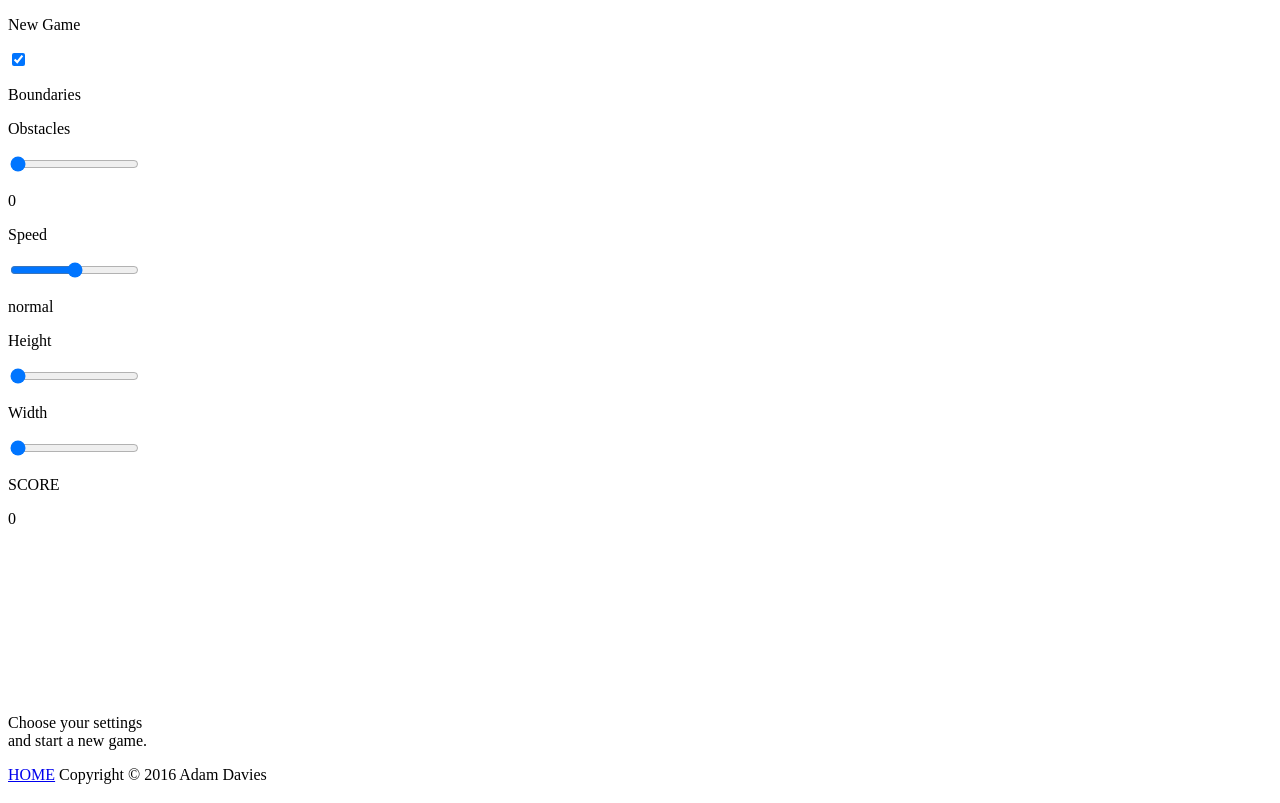
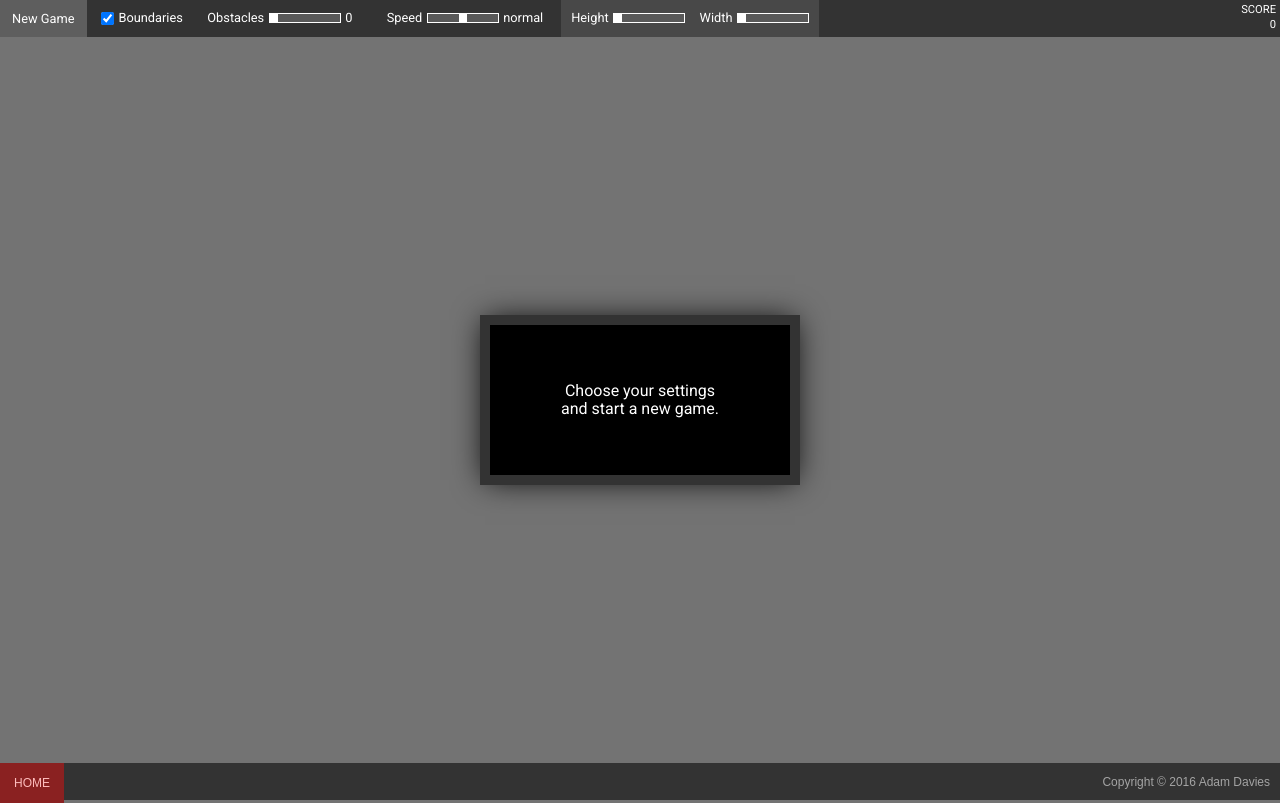
Before and after one commit to acdvs/super-snake, a plain HTML site: page index.html in a window 1280 px wide. Drawn offline with nearby package versions, Linux system fonts and the light colour scheme.

Commit message:
Fix resource paths

```diff
--- a/index.html
+++ b/index.html
@@ -6,11 +6,11 @@
 		<meta name="keywords" content="Adam Davies, snake, game, web app, canvas">
 		<meta name="description" content="A fully custom Snake arcade game made with HTML/CSS/JS. Change the difficulty with boundaries, obstacles, speed, and size.">
 		<meta name="author" content="Adam Davies">
-		<link rel="stylesheet" type="text/css" href="snake.css">
+		<link rel="stylesheet" type="text/css" href="style.css">
 		<link rel="icon" type="image/x-icon" href="img/favicon.ico">
 		<script src="https://ajax.googleapis.com/ajax/libs/jquery/1.11.1/jquery.min.js"></script>
-		<script type="text/javascript" src="snake.js"></script>
-		<link href='http://fonts.googleapis.com/css?family=Roboto:500,100,300,400' rel='stylesheet' type='text/css'>
+		<script type="text/javascript" src="script.js"></script>
+		<link href='https://fonts.googleapis.com/css?family=Roboto:500,100,300,400' rel='stylesheet' type='text/css'>
 		<title>Super Snake</title>
 	</head>
 	<body>
```
